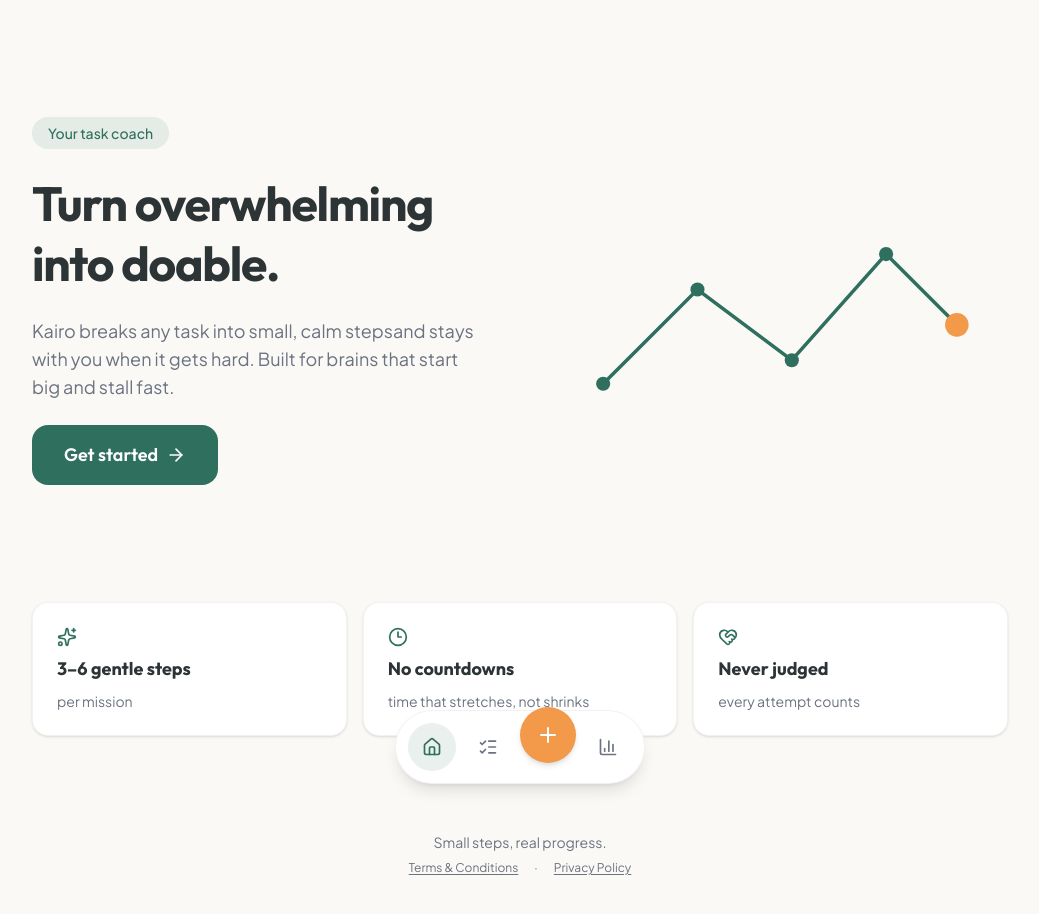
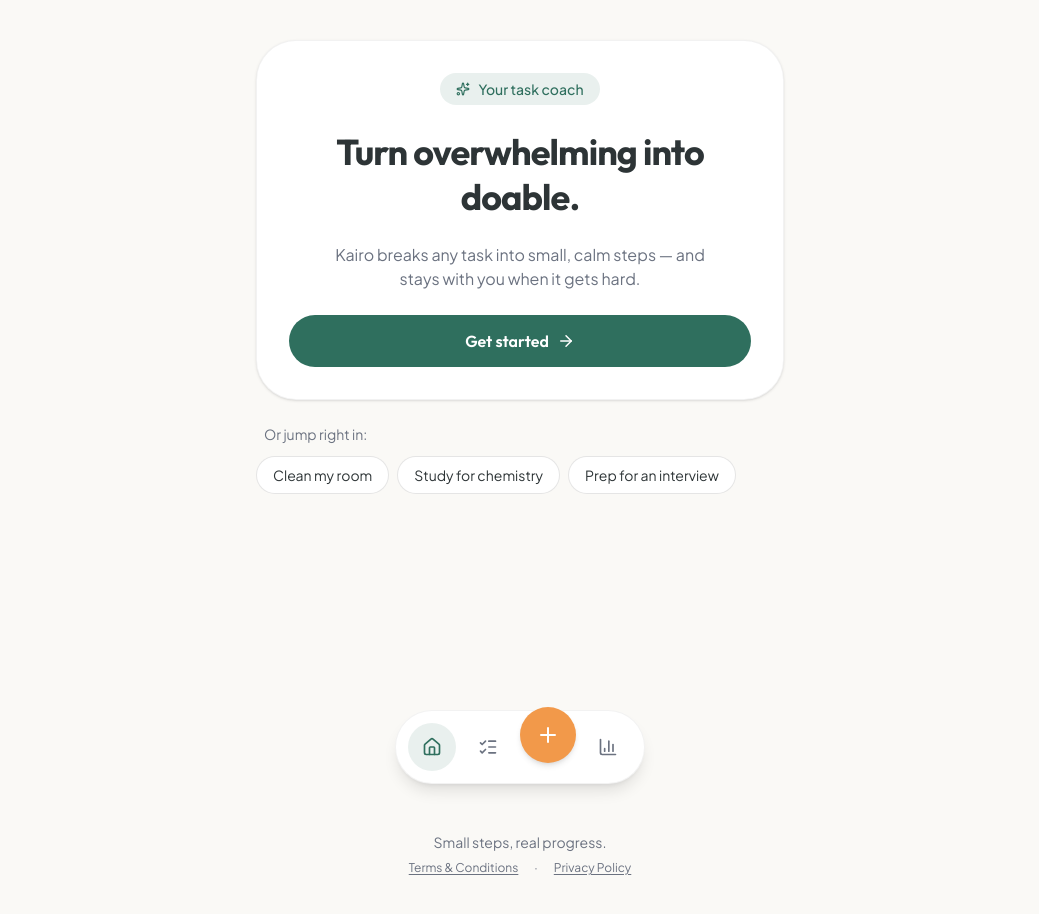
Before and after one commit to kaycee3y/kairo, a Next.js app in the folder kairo/: page / in a window 1280 px wide. Shown: the top 914 px of the page, without its empty margins (120-1159 px from the left). Built offline with nearby package versions, Linux system fonts and the light colour scheme.

Commit message:
Update page.tsx

```diff
--- a/kairo/src/app/page.tsx
+++ b/kairo/src/app/page.tsx
@@ -1,120 +1,66 @@
-// src/app/page.tsx
 "use client";
 
 import Link from "next/link";
 import { motion } from "framer-motion";
-import { ArrowRight, HeartHandshake, Clock3, Sparkles } from "lucide-react";
+import { ArrowRight, Sparkles } from "lucide-react";
 
-const CALLOUTS = [
-  { icon: Sparkles, label: "3–6 gentle steps", sublabel: "per mission" },
-  { icon: Clock3, label: "No countdowns", sublabel: "time that stretches, not shrinks" },
-  { icon: HeartHandshake, label: "Never judged", sublabel: "every attempt counts" },
-];
+const SUGGESTIONS = ["Clean my room", "Study for chemistry", "Prep for an interview"];
 
 export default function LandingPage() {
   return (
-    <main className="min-h-screen flex flex-col">
-      <section className="flex-1 flex flex-col justify-center px-6 py-16 max-w-5xl mx-auto w-full">
-        <div className="grid md:grid-cols-2 gap-16 items-center">
+    <main className="min-h-screen flex flex-col px-6 py-10 max-w-xl mx-auto w-full">
       <motion.div
         initial={{ opacity: 0, y: 16 }}
         animate={{ opacity: 1, y: 0 }}
         transition={{ duration: 0.6, ease: "easeOut" }}
-            className="flex flex-col gap-6"
+        className="rounded-[2.5rem] bg-white shadow-sm border border-black/5 p-8 flex flex-col gap-6 items-center text-center"
       >
         <span className="inline-flex items-center gap-2 text-sm font-medium text-[#2F6F5E] bg-[#2F6F5E]/10 rounded-full px-4 py-1.5 w-fit">
+          <Sparkles size={14} />
           Your task coach
         </span>
 
-            <h1 className="font-display text-4xl sm:text-5xl font-bold tracking-tight leading-tight">
+        <h1 className="font-display text-3xl sm:text-4xl font-bold tracking-tight leading-tight">
           Turn overwhelming into doable.
         </h1>
 
-            <p className="text-[#6B7280] text-lg max-w-md">
-              Kairo breaks any task into small, calm stepsand stays with
-              you when it gets hard. Built for brains that start big and
-              stall fast.
+        <p className="text-[#6B7280] text-base max-w-sm">
+          Kairo breaks any task into small, calm steps — and stays with you
+          when it gets hard.
         </p>
 
         <Link
           href="/start"
-              className="inline-flex items-center justify-center gap-2 rounded-2xl
-                         bg-[#2F6F5E] text-white font-display font-semibold text-lg
-                         py-4 px-8 w-fit hover:opacity-90 transition-opacity
+          className="inline-flex items-center justify-center gap-2 rounded-full
+                     bg-[#2F6F5E] text-white font-display font-semibold text-base
+                     py-3.5 px-8 w-full hover:opacity-90 transition-opacity
                      focus:outline-none focus:ring-2 focus:ring-offset-2 focus:ring-[#2F6F5E]"
         >
           Get started
-              <ArrowRight size={20} />
+          <ArrowRight size={18} />
         </Link>
       </motion.div>
 
       <motion.div
-            initial={{ opacity: 0, scale: 0.95 }}
-            animate={{ opacity: 1, scale: 1 }}
-            transition={{ duration: 0.7, ease: "easeOut", delay: 0.15 }}
-            className="relative flex items-center justify-center"
+        initial={{ opacity: 0, y: 12 }}
+        animate={{ opacity: 1, y: 0 }}
+        transition={{ duration: 0.6, delay: 0.2, ease: "easeOut" }}
+        className="mt-6 flex flex-col gap-3"
       >
-            <FlowingPath />
-          </motion.div>
-        </div>
-      </section>
-
-      <section className="px-6 pb-16 max-w-5xl mx-auto w-full">
-        <div className="grid sm:grid-cols-3 gap-4">
-          {CALLOUTS.map((c) => (
-            <div
-              key={c.label}
-              className="rounded-2xl bg-white border border-black/5 shadow-sm p-6 flex flex-col gap-2"
+        <p className="text-sm text-[#6B7280] px-2">Or jump right in:</p>
+        <div className="flex flex-wrap gap-2">
+          {SUGGESTIONS.map((s) => (
+            <Link
+              key={s}
+              href="/start"
+              className="rounded-full border border-black/10 bg-white px-4 py-2 text-sm
+                         text-[#2D3436] hover:bg-black/5 transition-colors"
             >
-              <c.icon size={20} className="text-[#2F6F5E]" />
-              <span className="font-display font-bold text-lg">{c.label}</span>
-              <span className="text-sm text-[#6B7280]">{c.sublabel}</span>
-            </div>
+              {s}
+            </Link>
           ))}
         </div>
-      </section>
+      </motion.div>
     </main>
   );
 }
-
-function FlowingPath() {
-  const points = [
-    { x: 40, y: 200 },
-    { x: 120, y: 120 },
-    { x: 200, y: 180 },
-    { x: 280, y: 90 },
-    { x: 340, y: 150 },
-  ];
-
-  const pathD = points
-    .map((p, i) => (i === 0 ? `M ${p.x} ${p.y}` : `L ${p.x} ${p.y}`))
-    .join(" ");
-
-  return (
-    <svg viewBox="0 0 380 260" className="w-full max-w-md" aria-hidden="true">
-      <motion.path
-        d={pathD}
-        fill="none"
-        stroke="#2F6F5E"
-        strokeWidth={3}
-        strokeLinecap="round"
-        strokeDasharray="1 10"
-        initial={{ pathLength: 0 }}
-        animate={{ pathLength: 1 }}
-        transition={{ duration: 1.8, ease: "easeOut" }}
-      />
-      {points.map((p, i) => (
-        <motion.circle
-          key={i}
-          cx={p.x}
-          cy={p.y}
-          r={i === points.length - 1 ? 10 : 6}
-          fill={i === points.length - 1 ? "#F2994A" : "#2F6F5E"}
-          initial={{ scale: 0 }}
-          animate={{ scale: 1 }}
-          transition={{ duration: 0.4, delay: 0.3 + i * 0.25 }}
-        />
-      ))}
-    </svg>
-  );
-}
```
Lines whose indentation alone changed are shown as unchanged.
